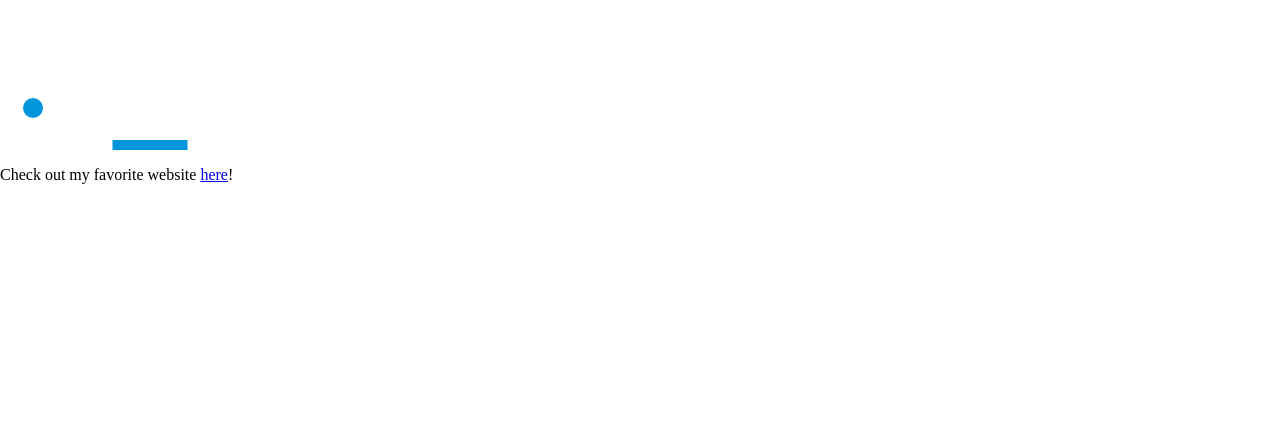
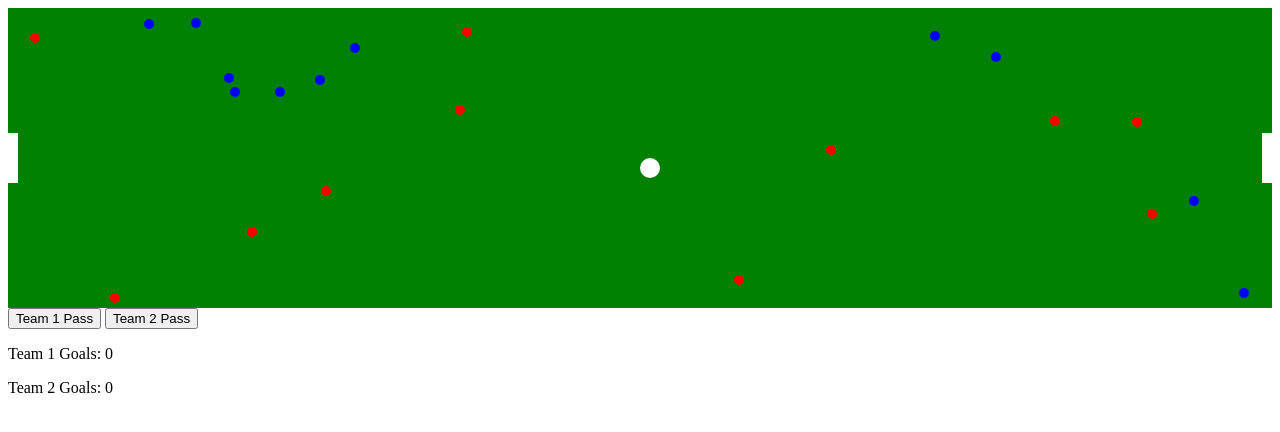
Before and after one commit to Don-Dominic/temp, a plain HTML site: page index.html in a window 1280 px wide. Drawn offline with Linux system fonts and the light colour scheme.

Commit message:
index.html

```diff
--- a/index.html
+++ b/index.html
@@ -1,13 +1,122 @@
 <!DOCTYPE html>
-<html>
-  <head>
+<html lang="en">
+<head>
     <meta charset="UTF-8">
-    <title>Ping Pong Game</title>
-    <link rel="stylesheet" href="style.css">
-  </head>
-  <body>
-    <canvas id="canvas"></canvas>
-    <script src="script.js"></script>
-    <p>Check out my favorite website <a href="https://fundraise.cancerresearchuk.org/page/ddominic">here</a>!</p>
-  </body>
+    <meta name="viewport" content="width=device-width, initial-scale=1.0">
+    <title>Simple Football Game</title>
+    <style>
+        #field {
+            width: 100%;
+            height: 300px;
+            background-color: green;
+            position: relative;
+        }
+        .player {
+            width: 10px;
+            height: 10px;
+            position: absolute;
+            border-radius: 50%;
+        }
+        .team1 {
+            background-color: blue;
+        }
+        .team2 {
+            background-color: red;
+        }
+        .ball {
+            width: 20px;
+            height: 20px;
+            background-color: white;
+            position: absolute;
+            border-radius: 50%;
+        }
+        .goalpost {
+            width: 10px;
+            height: 50px;
+            background-color: white;
+            position: absolute;
+        }
+    </style>
+</head>
+<body>
+    <div id="field">
+        <div class="goalpost" style="left: 0; top: 125px;"></div>
+        <div class="goalpost" style="right: 0; top: 125px;"></div>
+        <div class="ball" id="ball" style="left: 50%; top: 50%;"></div>
+    </div>
+    <button onclick="passBall(1)">Team 1 Pass</button>
+    <button onclick="passBall(2)">Team 2 Pass</button>
+    <p>Team 1 Goals: <span id="team1Goals">0</span></p>
+    <p>Team 2 Goals: <span id="team2Goals">0</span></p>
+
+    <script>
+        const field = document.getElementById('field');
+        const ball = document.getElementById('ball');
+        const team1Goals = document.getElementById('team1Goals');
+        const team2Goals = document.getElementById('team2Goals');
+
+
+        function createPlayer(team, x, y) {
+            const player = document.createElement('div');
+            player.classList.add('player');
+            player.classList.add(`team${team}`);
+            player.style.left = `${x}px`;
+            player.style.top = `${y}px`;
+            field.appendChild(player);
+            return player;
+        }
+
+        function createPlayers() {
+    const players = [];
+    for (let i = 0; i < 11; i++) {
+        players.push(createPlayer(1, Math.random() * field.clientWidth, Math.random() * field.clientHeight));
+        players.push(createPlayer(2, Math.random() * field.clientWidth, Math.random() * field.clientHeight));
+    }
+    return players;
+}
+
+        function movePlayers(players) {
+            players.forEach(player => {
+                const dx = (Math.random() * 2 - 1) * 5;
+                const dy = (Math.random() * 2 - 1) * 5;
+                const x = parseFloat(player.style.left) + dx;
+                const y = parseFloat(player.style.top) + dy;
+                player.style.left = `${Math.min(Math.max(x, 0), field.clientWidth - 10)}px`;
+                player.style.top = `${Math.min(Math.max(y, 0), field.clientHeight - 10)}px`;
+            });
+        }
+
+
+        let team1Passes = 0;
+let team2Passes = 0;
+
+function passBall(team) {
+    const ballX = parseFloat(ball.style.left);
+    const ballY = parseFloat(ball.style.top);
+    const goalpostY = 125;
+    const goalpostHeight = 50;
+    const players = document.querySelectorAll(`.team${team}`);
+    const targetPlayer = players[Math.floor(Math.random() * players.length)];
+    ball.style.left = targetPlayer.style.left;
+    ball.style.top = targetPlayer.style.top;
+
+    if (team === 1) {
+        team1Passes++;
+        if (team1Passes === 5) {
+            team1Goals.textContent = parseInt(team1Goals.textContent) + 1;
+            team1Passes = 0;
+        }
+    } else if (team === 2) {
+        team2Passes++;
+        if (team2Passes === 5) {
+            team2Goals.textContent = parseInt(team2Goals.textContent) + 1;
+            team2Passes = 0;
+        }
+    }
+}
+
+        const players = createPlayers();
+        setInterval(() => movePlayers(players), 100);
+    </script>
+</body>
 </html>
```
